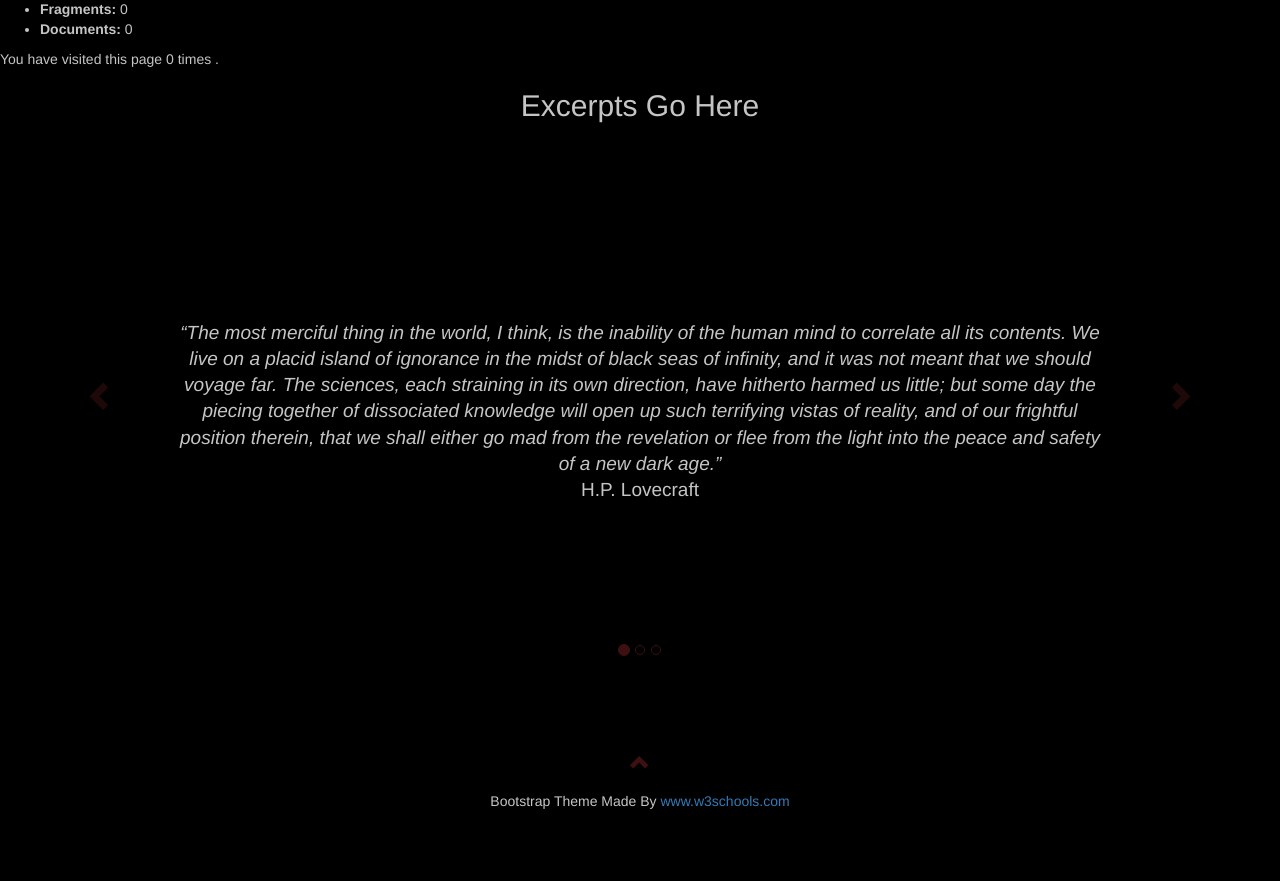
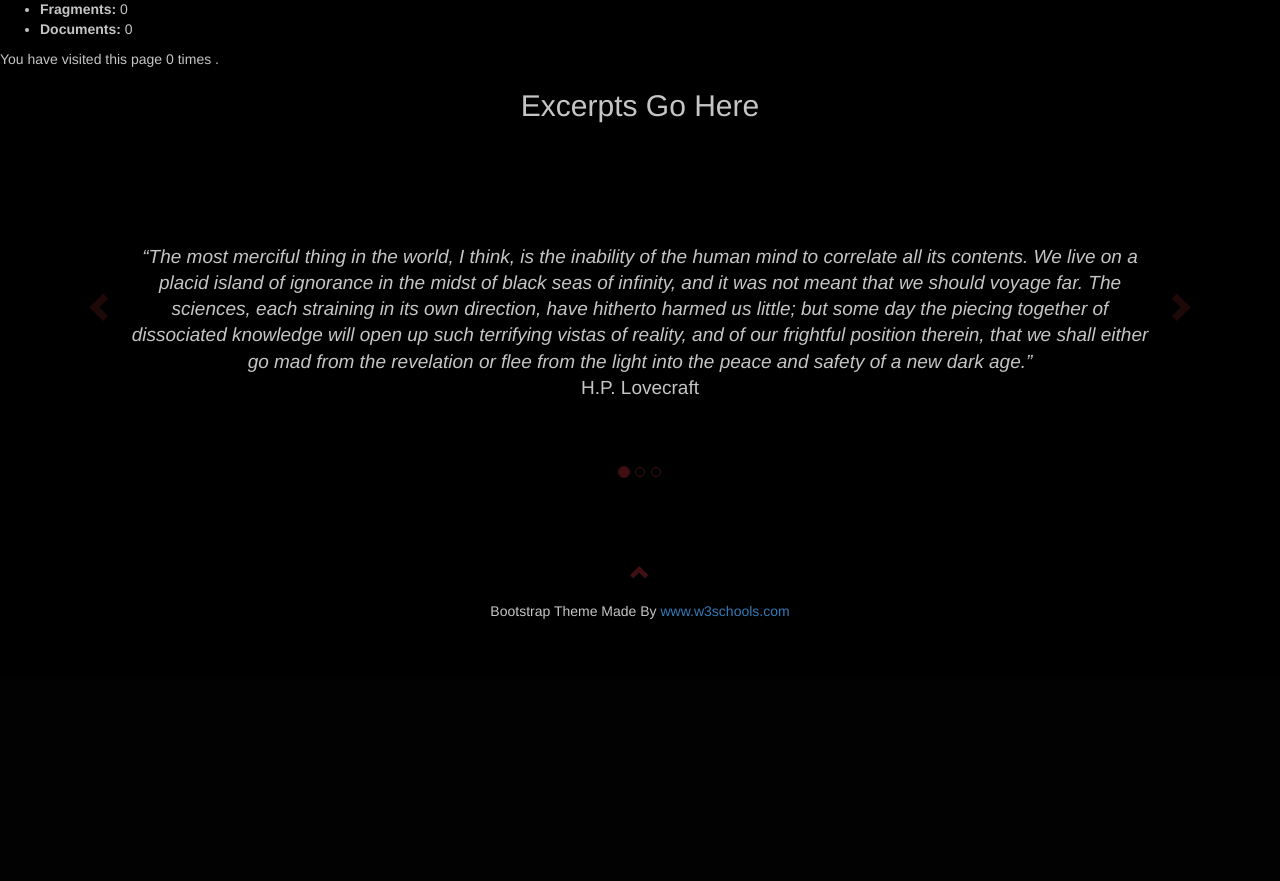
Before and after one commit to BBuchholz/Empyrean, a Django app: page / in a window 1280 px wide. Shown: the part 506-1387 px from the top of the page. After the commit the page ends 1125 px from the top, so only its background shows below. Run offline with Django 3.2, Linux system fonts and the light colour scheme; data that the repository does not hold is empty; some libraries are stand-ins or nearby versions.

Commit message:
adjusting padding

```diff
--- a/nineworldsdeep/static/css/styles.css
+++ b/nineworldsdeep/static/css/styles.css
@@ -24,7 +24,8 @@ body {
 }
 
 .container-fluid {
-  padding: 60px 50px;
+  /*padding: 60px 50px;*/
+  padding: 6vh 5vw;
 }
 
 .logo {
@@ -105,7 +106,7 @@ body {
     line-height: 1.375em;
     font-weight: 400;
     font-style: italic;
-    margin: 70px 0;
+    /*margin: 70px 0;*/
 }
 
 .item span {
@@ -121,6 +122,6 @@ footer .glyphicon {
 .nwd-fixed-width-centered-text {
   display: table;
   vertical-align: middle;
-  margin: 10vw;
+  margin: 5vw;
   padding: 0vw;
 }
```
